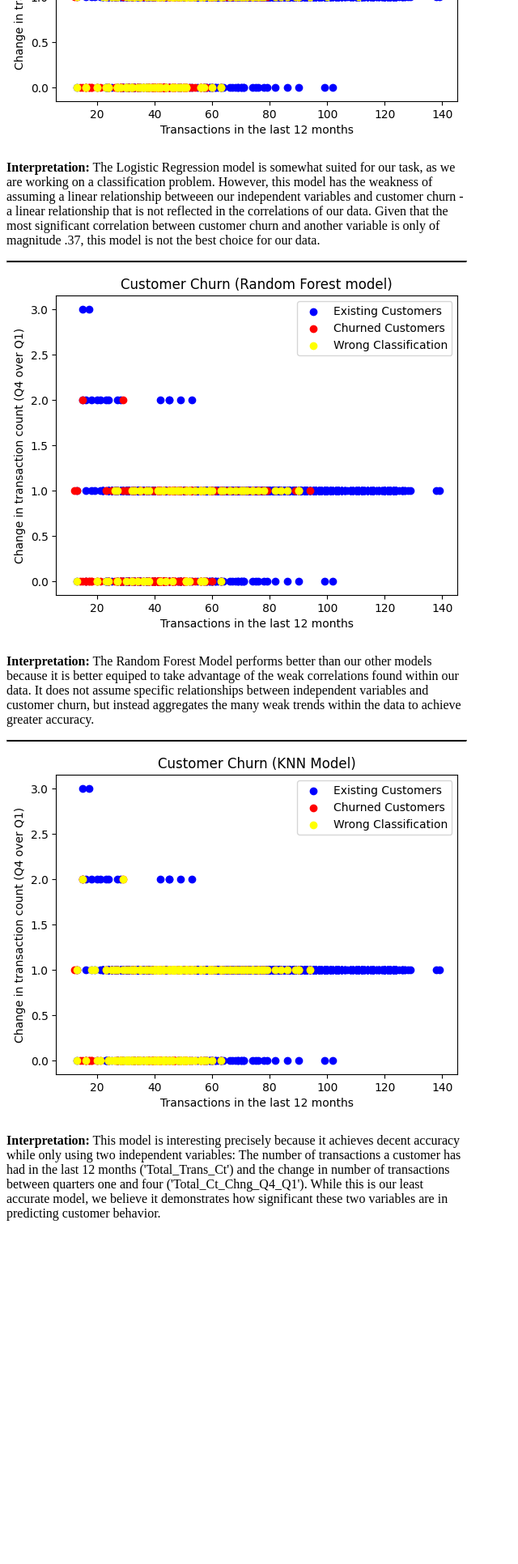
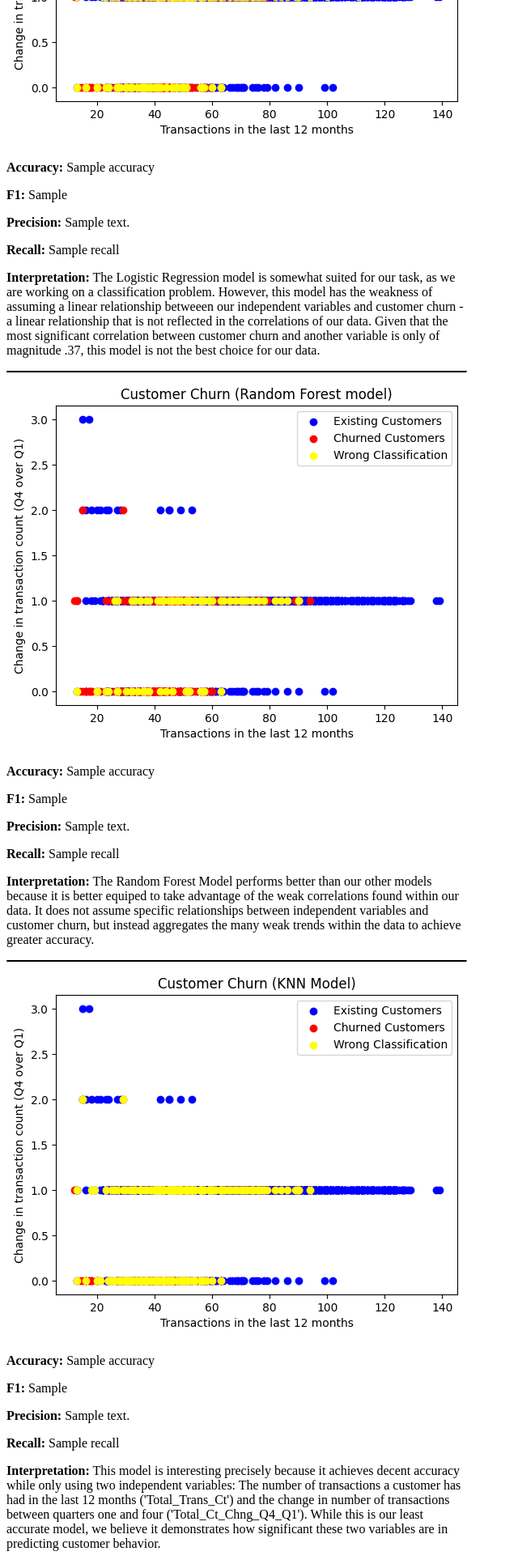
Before and after one commit to RickSlick3/CustomerChurn-AzureWebApp, a Flask app: template templates/churn.html in a window 1280 px wide. Shown: the part 357-2289 px from the top of the page at 81% size, without its empty margins (0-640 px from the left). Before the commit the page ends 1865 px from the top, so only its background shows below. Run offline with Flask 3, Linux system fonts and the light colour scheme; the template is opened without the code that fills it: most values are stand-ins (such as "Sample title", 1, 10 or a date in 2020); parts of the project's set-up code (start-up, migrations or seed data) failed here and were passed over.

Commit message:
added analytic values to ML models

```diff
--- a/app.py
+++ b/app.py
@@ -76,10 +76,10 @@ def dashboard():
 
 @app.route("/churn")
 def churn():
-    logistic_regression(mapped_df)
-    random_forest(mapped_df)
-    knn_classifier(mapped_df)
-    return render_template('churn.html')
+    log = logistic_regression(mapped_df)
+    forest = random_forest(mapped_df)
+    knn = knn_classifier(mapped_df)
+    return render_template('churn.html', log=log, forest=forest, knn=knn)
 
 
 if __name__ == '__main__':
--- a/templates/churn.html
+++ b/templates/churn.html
@@ -21,16 +21,28 @@
         <div class="chart-container">
             <div class="chart1">
                 <img src="{{ url_for('static', filename='images/logistic_regression.png') }}" alt="Logistic Regression">
+                <p><strong>Accuracy:</strong> {{ log.accuracy }}</p>
+                <p><strong>F1:</strong> {{ log.f1 }}</p>
+                <p><strong>Precision:</strong> {{ log.precision }}</p>
+                <p><strong>Recall:</strong> {{ log.recall }}</p>
                 <p><strong>Interpretation:</strong> The Logistic Regression model is somewhat suited for our task, as we are working on a classification problem. However, this model has the weakness of assuming a linear relationship betweeen our independent variables and customer churn - a linear relationship that is not reflected in the correlations of our data. Given that the most significant correlation between customer churn and another variable is only of magnitude .37, this model is not the best choice for our data.</p>
             </div>
             <hr>
             <div class="chart2">
                 <img src="{{ url_for('static', filename='images/random_forest.png') }}" alt="Random Forest">
+                <p><strong>Accuracy:</strong> {{ forest.accuracy }}</p>
+                <p><strong>F1:</strong> {{ forest.f1 }}</p>
+                <p><strong>Precision:</strong> {{ forest.precision }}</p>
+                <p><strong>Recall:</strong> {{ forest.recall }}</p>
                 <p><strong>Interpretation:</strong> The Random Forest Model performs better than our other models because it is better equiped to take advantage of the weak correlations found within our data. It does not assume specific relationships between independent variables and customer churn, but instead aggregates the many weak trends within the data to achieve greater accuracy.</p>
             </div>
             <hr>
             <div class="chart3">
                 <img src="{{ url_for('static', filename='images/knn_classifier.png') }}" alt="KNN Classifier">
+                <p><strong>Accuracy:</strong> {{ knn.accuracy }}</p>
+                <p><strong>F1:</strong> {{ knn.f1 }}</p>
+                <p><strong>Precision:</strong> {{ knn.precision }}</p>
+                <p><strong>Recall:</strong> {{ knn.recall }}</p>
                 <p><strong>Interpretation:</strong> This model is interesting precisely because it achieves decent accuracy while only using two independent variables: The number of transactions a customer has had in the last 12 months ('Total_Trans_Ct') and the change in number of transactions between quarters one and four ('Total_Ct_Chng_Q4_Q1'). While this is our least accurate model, we believe it demonstrates how significant these two variables are in predicting customer behavior.</p>
             </div>
         </div>
```
